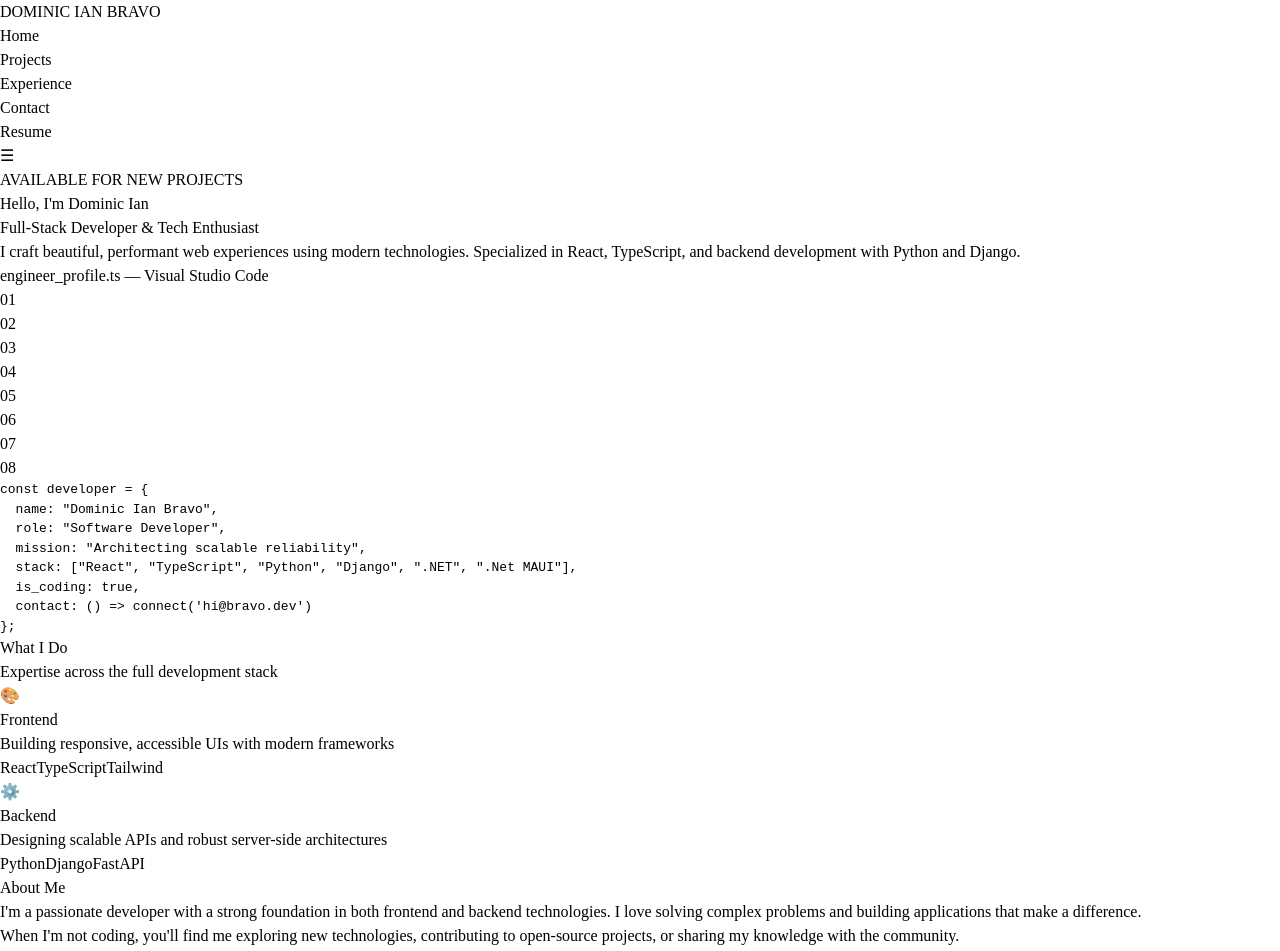
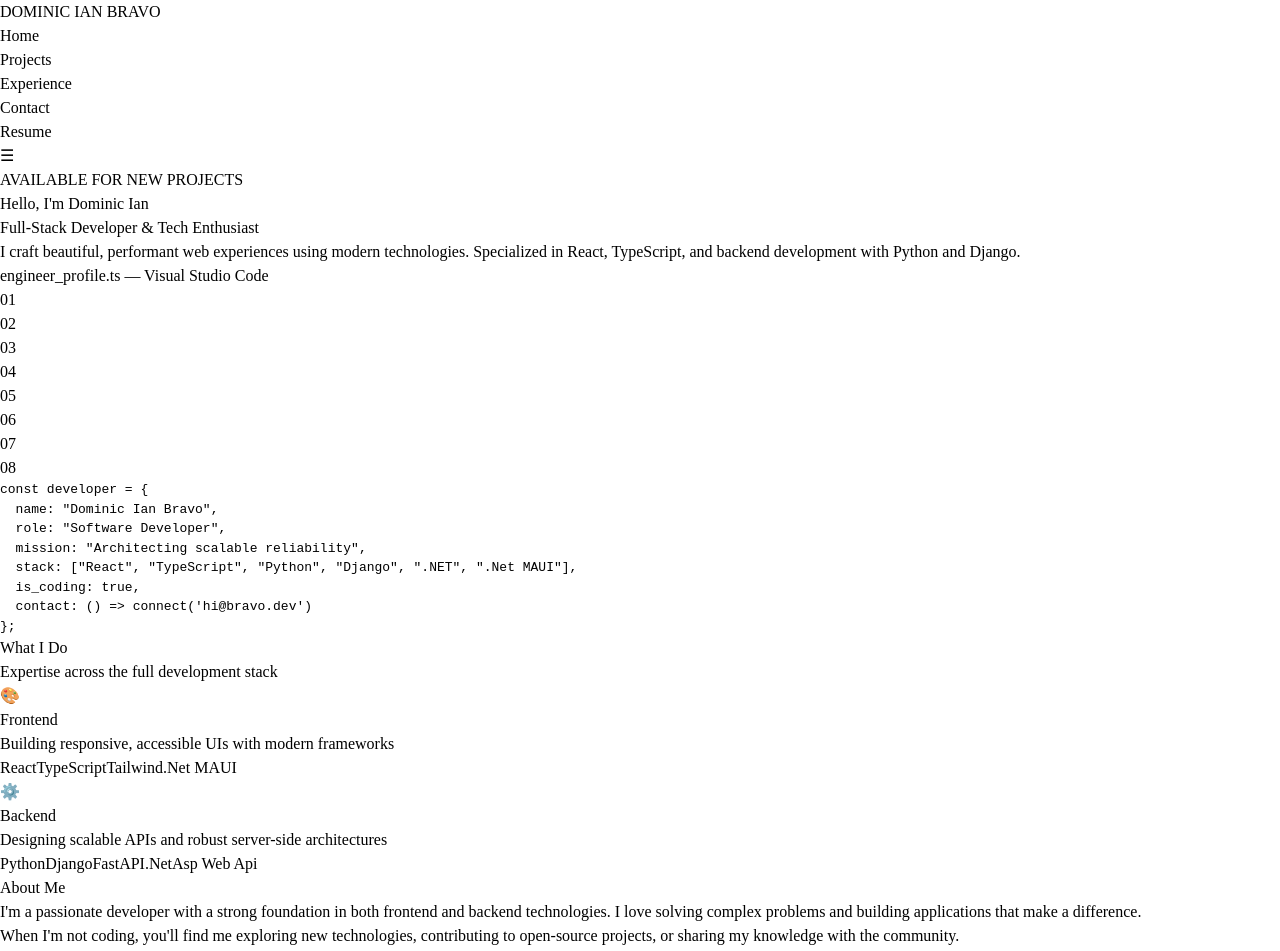
Before and after one commit to Dominic-Bravo/DominicIanBravoMyPortfolio, a React (Vite) app: page / in a window 1280 px wide. Shown: the top 951 px of the page. Built offline with nearby package versions, Linux system fonts and the light colour scheme.

Commit message:
fix: changes on content on skills

```diff
--- a/src/components/SkillsSection.tsx
+++ b/src/components/SkillsSection.tsx
@@ -27,6 +27,7 @@ export function SkillsSection() {
               <span className="px-3 py-1 text-sm bg-emerald-100 dark:bg-emerald-900/30 text-emerald-700 dark:text-emerald-300 rounded-full font-medium">React</span>
               <span className="px-3 py-1 text-sm bg-emerald-100 dark:bg-emerald-900/30 text-emerald-700 dark:text-emerald-300 rounded-full font-medium">TypeScript</span>
               <span className="px-3 py-1 text-sm bg-emerald-100 dark:bg-emerald-900/30 text-emerald-700 dark:text-emerald-300 rounded-full font-medium">Tailwind</span>
+              <span className="px-3 py-1 text-sm bg-emerald-100 dark:bg-emerald-900/30 text-emerald-700 dark:text-emerald-300 rounded-full font-medium">.Net MAUI</span>
             </div>
           </div>
 
@@ -45,6 +46,8 @@ export function SkillsSection() {
               <span className="px-3 py-1 text-sm bg-emerald-100 dark:bg-emerald-900/30 text-emerald-700 dark:text-emerald-300 rounded-full font-medium">Python</span>
               <span className="px-3 py-1 text-sm bg-emerald-100 dark:bg-emerald-900/30 text-emerald-700 dark:text-emerald-300 rounded-full font-medium">Django</span>
               <span className="px-3 py-1 text-sm bg-emerald-100 dark:bg-emerald-900/30 text-emerald-700 dark:text-emerald-300 rounded-full font-medium">FastAPI</span>
+              <span className="px-3 py-1 text-sm bg-emerald-100 dark:bg-emerald-900/30 text-emerald-700 dark:text-emerald-300 rounded-full font-medium">.Net</span>
+              <span className="px-3 py-1 text-sm bg-emerald-100 dark:bg-emerald-900/30 text-emerald-700 dark:text-emerald-300 rounded-full font-medium">Asp Web Api</span>
             </div>
           </div>
 
```
